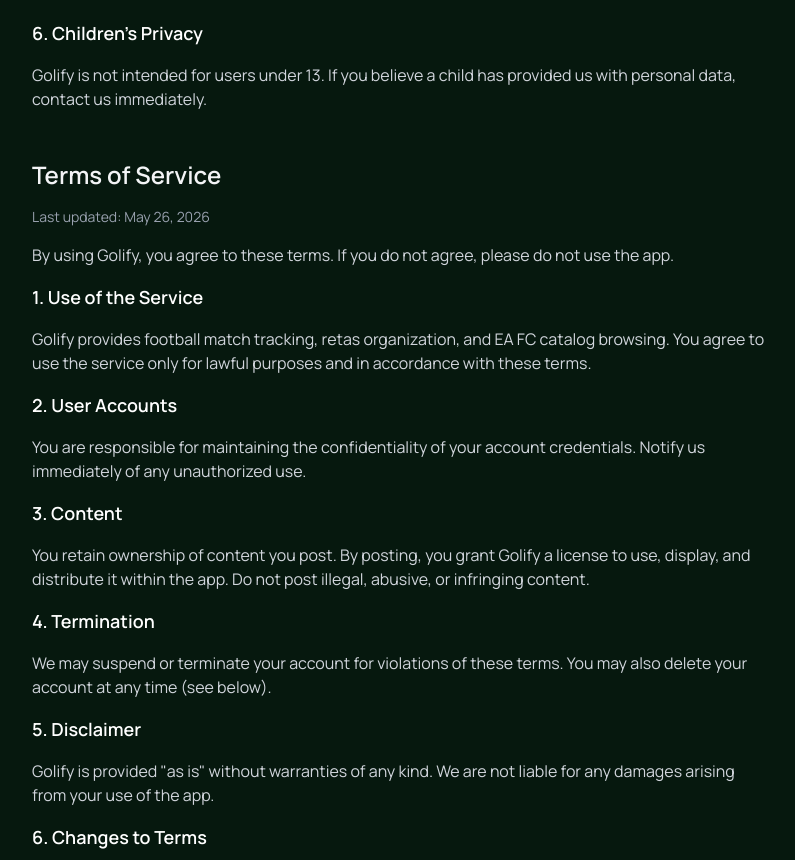
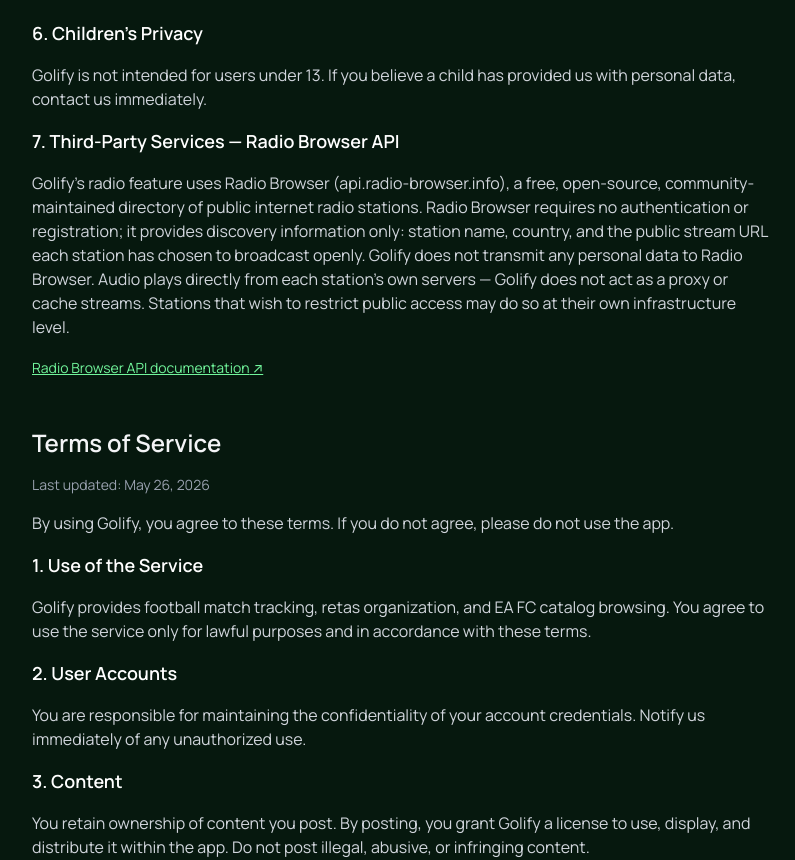
Before and after one commit to hernancasillas/golify-web, a Next.js app: page /en/privacy in a window 1280 px wide. Shown: the part 965-1825 px from the top of the page, without its empty margins (240-1035 px from the left). Built offline with nearby package versions, Linux system fonts and the light colour scheme.

Commit message:
radio app

```diff
--- a/src/app/[locale]/privacy/PrivacyClient.tsx
+++ b/src/app/[locale]/privacy/PrivacyClient.tsx
@@ -51,6 +51,19 @@ export default function PrivacyClient() {
 
             <h3 className="text-lg font-semibold text-gray-900 dark:text-white">{t('privacy.privacyPolicy.children.title')}</h3>
             <p>{t('privacy.privacyPolicy.children.text')}</p>
+
+            <h3 className="text-lg font-semibold text-gray-900 dark:text-white">{t('privacy.privacyPolicy.thirdPartyServices.title')}</h3>
+            <p>{t('privacy.privacyPolicy.thirdPartyServices.text')}</p>
+            <p>
+              <a
+                href="https://api.radio-browser.info/"
+                target="_blank"
+                rel="noopener noreferrer"
+                className="text-[#0d5e26] dark:text-[#71F59B] underline text-sm"
+              >
+                {t('privacy.privacyPolicy.thirdPartyServices.apiLink')} ↗
+              </a>
+            </p>
           </div>
         </section>
 
--- a/src/messages/en.json
+++ b/src/messages/en.json
@@ -131,6 +131,11 @@
       "children": {
         "title": "6. Children's Privacy",
         "text": "Golify is not intended for users under 13. If you believe a child has provided us with personal data, contact us immediately."
+      },
+      "thirdPartyServices": {
+        "title": "7. Third-Party Services — Radio Browser API",
+        "text": "Golify's radio feature uses Radio Browser (api.radio-browser.info), a free, open-source, community-maintained directory of public internet radio stations. Radio Browser requires no authentication or registration; it provides discovery information only: station name, country, and the public stream URL each station has chosen to broadcast openly. Golify does not transmit any personal data to Radio Browser. Audio plays directly from each station's own servers — Golify does not act as a proxy or cache streams. Stations that wish to restrict public access may do so at their own infrastructure level.",
+        "apiLink": "Radio Browser API documentation"
       }
     },
     "terms": {
--- a/src/messages/es.json
+++ b/src/messages/es.json
@@ -131,6 +131,11 @@
       "children": {
         "title": "6. Privacidad de Menores",
         "text": "Golify no está destinado a usuarios menores de 13 años. Si crees que un menor nos ha proporcionado datos personales, contáctanos de inmediato."
+      },
+      "thirdPartyServices": {
+        "title": "7. Servicios de Terceros — Radio Browser API",
+        "text": "La función de radio en Golify utiliza Radio Browser (api.radio-browser.info), un directorio público, gratuito y de código abierto mantenido por la comunidad. Radio Browser no requiere autenticación ni registro; únicamente proporciona información de descubrimiento: nombre de la emisora, país de origen y la URL pública del stream que cada emisora ha elegido transmitir abiertamente. Golify no transmite ningún dato personal tuyo a Radio Browser. El audio se reproduce directamente desde los servidores de cada emisora — Golify no actúa como intermediario ni almacena los streams. Las emisoras que deseen restringir el acceso público pueden hacerlo en su propia infraestructura.",
+        "apiLink": "Documentación de la API de Radio Browser"
       }
     },
     "terms": {
```
